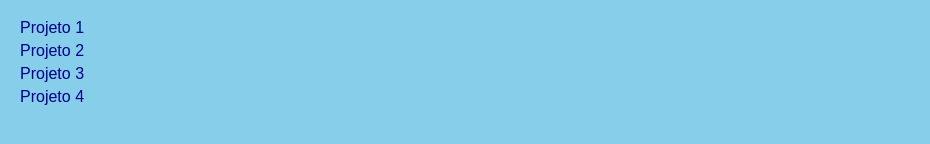
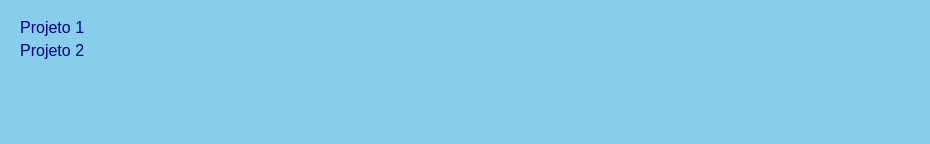
Before and after one commit to malu24816/Meu-primeiro-projeto-web, a plain HTML site: page index.html in a window 1280 px wide. Shown: the part 264-408 px from the top of the page, without its empty margins (0-930 px from the left). Drawn offline with Linux system fonts and the light colour scheme.

Commit message:
Update index.html

```diff
--- a/index.html
+++ b/index.html
@@ -15,8 +15,6 @@
         <ul>
             <li><a href="projeto1.html">Projeto 1</a></li>
             <li><a href="projeto2.html">Projeto 2</a></li>
-            <li><a href="projeto3.html">Projeto 3</a></li>
-            <li><a href="projeto4.html">Projeto 4</a></li>
         </ul>
     </nav>
 </body>
```
